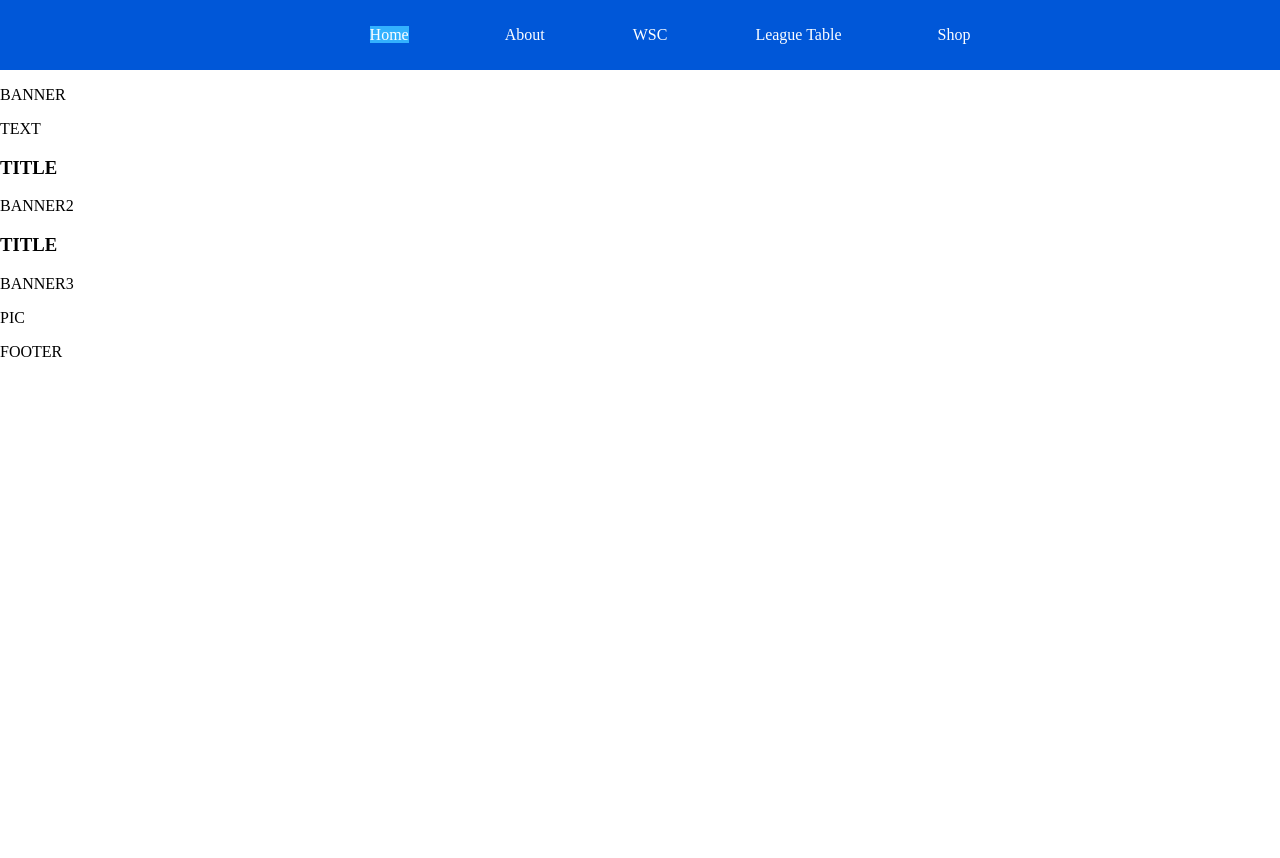
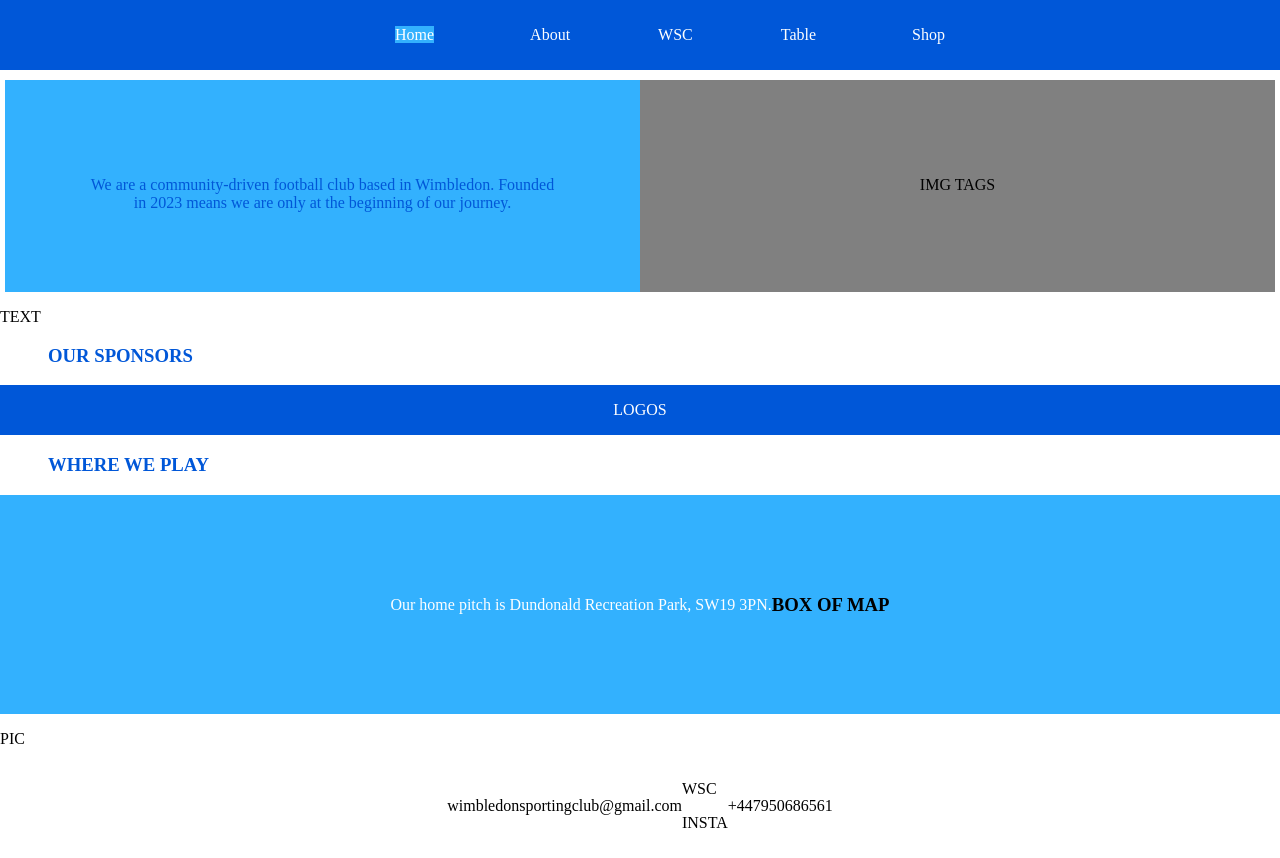
Before and after one commit to hasanshahid99/WSC-Site, a React (Create React App) app in the folder wimbledon-sporting-club/: page / in a window 1280 px wide. Before the commit the page ends 800 px from the top, so only its background shows below. Built offline with nearby package versions, Linux system fonts and the light colour scheme.

Commit message:
template populated

```diff
--- a/wimbledon-sporting-club/src/App.scss
+++ b/wimbledon-sporting-club/src/App.scss
@@ -30,11 +30,6 @@ $background-color: #FDFEFF;
     align-items: center;
 
   }
-
-  .nav-first {
-
-
-  }
   .logo {
     flex:1;
     text-align: center;
@@ -51,6 +46,77 @@ a {
   }
 
   .nav-links a.active {
-    background-color: #33B1FE; /* Change the color to your desired background color */
-    color: #FDFEFF; /* Change the text color to ensure readability */
+    background-color: $secondary-color; /* Change the color to your desired background color */
+    color:$background-color; /* Change the text color to ensure readability */
   }
+
+.container {
+  margin: 10px 0px;
+}
+  // HOMEPAGE STYLES
+  .banner-wrapper {
+    margin: 0px 5px;
+  }
+  .main-banner {
+    margin: 0 5px;
+    display: table-row;
+    justify-content: center;
+    align-items: center;
+    width:100%;
+    overflow: hidden;
+  }
+
+  .banner-left {
+    background-color: $secondary-color;
+    color: $primary-color;
+    text-align: center;
+  }
+
+  .banner-left,.banner-right {
+    display: table-cell;
+    flex:1;
+    padding:5rem;
+    width: 50%;
+    height: 100%;
+    text-align: center;
+  }
+
+  .banner-right {
+    background-color: gray;
+
+  }
+
+  .banner {
+    display: flex;
+    justify-content: center;
+    align-items: center;
+    background-color: $primary-color;
+    overflow:visible;
+  }
+
+  .info-title {
+    color: $primary-color;
+    margin-left: 3rem;
+  }
+
+  .banner2 {
+    background-color: $secondary-color;
+    padding: 5rem;
+  }
+
+  .banner p {
+    color: $background-color;
+  }
+
+
+
+  // footer
+  .footer {
+    display:flex;
+    align-items: center;
+    justify-content: center ;
+  }
+
+  .logo-insta {
+    display: block;
+  }
--- /dev/null
+++ b/wimbledon-sporting-club/src/components/Footer.tsx
@@ -0,0 +1,16 @@
+import React from 'react'
+
+const Footer: React.FC = () => {
+  return (
+    <div className='footer'>
+      <p>wimbledonsportingclub@gmail.com</p>
+      <div className='logo-insta'>
+        <p>WSC</p>
+        <p>INSTA</p>
+      </div>
+      <p>+447950686561</p>
+    </div>
+  )
+}
+
+export default Footer
--- a/wimbledon-sporting-club/src/components/Navbar.tsx
+++ b/wimbledon-sporting-club/src/components/Navbar.tsx
@@ -35,7 +35,7 @@ const Navbar: React.FC = () => {
             className={activeLink === 'League Table' ? 'active' : ''}
             onClick={() => handleSetActiveLink('League Table')}
           >
-            League Table
+          Table
           </a>
         </li>
         <li>
--- a/wimbledon-sporting-club/src/pages/Homepage.tsx
+++ b/wimbledon-sporting-club/src/pages/Homepage.tsx
@@ -1,26 +1,30 @@
 import React from 'react'
-
+import Footer from '../components/Footer'
 const Homepage = () => {
   return (
     <div className="container">
-      <section className='banner'>
-        <p>BANNER</p>
+        <div className='banner-wrapper'>
+      <section className='main-banner'>
+        <div className="banner-left">We are a community-driven football club based in Wimbledon. Founded in 2023 means we are only at the beginning of our journey.</div>
+        <div className="banner-right"><p>IMG TAGS</p></div>
       </section>
+      </div>
       <section className="info">
         <p>TEXT</p>
       </section>
-      <h3>TITLE</h3>
+      <h3 className="info-title">OUR SPONSORS</h3>
       <section className='banner'>
-        <p>BANNER2</p>
+        <p>LOGOS</p>
       </section>
-      <h3>TITLE</h3>
-      <section className='banner'>
-        <p>BANNER3</p>
+      <h3 className="info-title">WHERE WE PLAY</h3>
+      <section className='banner banner2' >
+        <p>Our home pitch is Dundonald Recreation Park, SW19 3PN.</p>
+    <h3>BOX OF MAP</h3>
       </section>
       <section className='img-banner'>
 <p>PIC</p>
       </section>
-<p>FOOTER</p>
+<Footer/>
     </div>
   )
 }
```
